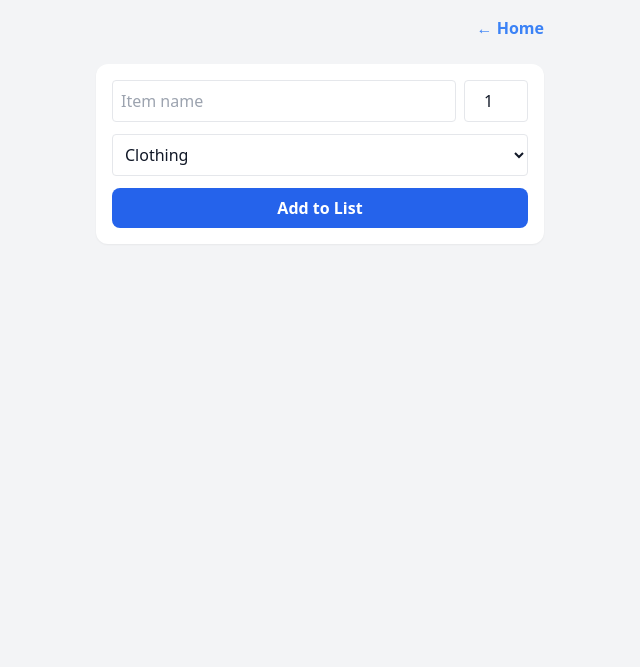
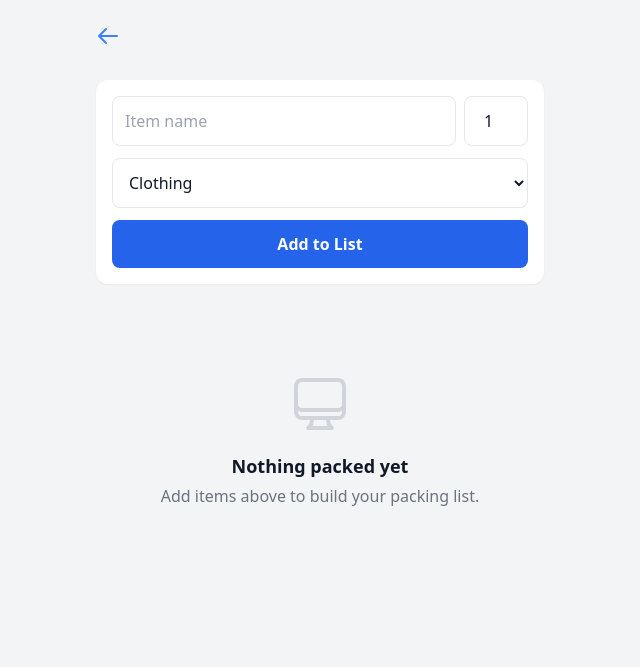
Before and after one commit to lilcheeks/travel-pack-companion, a Flask app: template templates/trip.html in a window 1280 px wide. Shown: the top 667 px of the page, without its empty margins (320-960 px from the left). Run offline with Flask 3, Linux system fonts and the light colour scheme; the template is opened without the code that fills it, so the values that code supplies are empty; some libraries are stand-ins or nearby versions.

Commit message:
some new design changes from opencode

```diff
--- a/templates/trip.html
+++ b/templates/trip.html
@@ -10,38 +10,45 @@
     <meta name="apple-mobile-web-app-status-bar-style" content="black-translucent">
 </head>
 <body class="bg-gray-100 dark:bg-gray-900 text-gray-900 dark:text-gray-100 p-4 transition-colors duration-200">
-    <div class="max-w-md mx-auto pb-20">
-        <header class="flex justify-between items-center mb-6">
-            <h1 class="text-2xl font-bold">{{ trip.name }}</h1>
-            <a href="/" class="text-blue-500 font-bold">← Home</a>
+    <div class="max-w-md mx-auto pb-24">
+        <header class="flex items-center justify-between mb-6">
+            <a href="/" class="p-2 -ml-2 text-blue-500 hover:bg-blue-50 dark:hover:bg-gray-800 rounded-lg transition-colors" title="Back to trips">
+                <svg class="w-6 h-6" fill="none" viewBox="0 0 24 24" stroke="currentColor" stroke-width="2">
+                    <path stroke-linecap="round" stroke-linejoin="round" d="M10 19l-7-7m0 0l7-7m-7 7h18" />
+                </svg>
+            </a>
+            <h1 class="text-2xl font-bold truncate">{{ trip.name }}</h1>
+            <div class="w-10"></div>
         </header>
 
         <form action="/add_item/{{ trip.id }}" method="POST" class="bg-white dark:bg-gray-800 p-4 rounded-xl shadow-sm mb-6 space-y-3">
             <div class="flex gap-2">
-                <input type="text" name="name" placeholder="Item name" required class="flex-1 p-2 border rounded dark:bg-gray-700 dark:border-gray-600">
-                <input type="number" name="quantity" value="1" class="w-16 p-2 border rounded text-center dark:bg-gray-700 dark:border-gray-600">
+                <input type="text" name="name" placeholder="Item name" required class="flex-1 p-3 border rounded-lg dark:bg-gray-800 dark:border-gray-700 dark:text-white">
+                <input type="number" name="quantity" value="1" min="1" class="w-16 p-3 border rounded-lg text-center dark:bg-gray-800 dark:border-gray-700 dark:text-white">
             </div>
-            <select name="category" class="w-full p-2 border rounded bg-white dark:bg-gray-700 dark:border-gray-600">
+            <select name="category" class="w-full p-3 border rounded-lg bg-white dark:bg-gray-800 dark:border-gray-700 dark:text-white">
                 <option value="Clothing">Clothing</option>
                 <option value="Toiletries">Toiletries</option>
                 <option value="Other">Other</option>
                 <option value="Documents">Documents</option>
             </select>
-            <button type="submit" class="w-full bg-blue-600 text-white py-2 rounded-lg font-bold">Add to List</button>
+            <button type="submit" class="w-full bg-blue-600 hover:bg-blue-700 active:bg-blue-800 text-white py-3 rounded-lg font-bold transition-colors">Add to List</button>
         </form>
 
+        {% if items %}
         <div class="space-y-6">
             {% set current_cat = namespace(val='') %}
             {% for item in items %}
                 {% if item.category != current_cat.val %}
                     {% if not loop.first %}
-                    </div> </details>
-            </div> {% endif %}
-
-            <div class="category-group">
-                <details open class="group">
+                            </div>
+                        </details>
+                    {% endif %}
+                    <details class="group">
                         <summary class="flex items-center cursor-pointer list-none py-2 outline-none">
-                        <span class="transition-transform group-open:rotate-90 mr-2 text-blue-500 text-xs">▶</span>
+                            <svg class="w-3 h-3 mr-2 text-blue-500 transition-transform group-open:rotate-90" fill="none" viewBox="0 0 24 24" stroke="currentColor" stroke-width="2.5">
+                                <path stroke-linecap="round" stroke-linejoin="round" d="M9 5l7 7-7 7" />
+                            </svg>
                             <h2 class="text-xs font-black text-gray-400 dark:text-gray-500 uppercase tracking-widest">{{ item.category }}</h2>
                         </summary>
                         <div class="space-y-3 mt-2">
@@ -49,27 +56,57 @@
                 {% endif %}
 
                 <div class="bg-white dark:bg-gray-800 p-4 rounded-xl shadow-sm flex items-center justify-between border border-transparent dark:border-gray-700">
-                <div class="flex items-center flex-1">
-                    <input type="checkbox" id="item-{{ item.id }}" class="w-6 h-6 rounded border-gray-300 dark:bg-gray-700"
+                    <div class="flex items-center flex-1 min-w-0">
+                        <input type="checkbox" id="item-{{ item.id }}"
+                            class="item-check w-6 h-6 rounded border-gray-300 dark:bg-gray-700 shrink-0"
                             {% if item.packed %}checked{% endif %} onclick="toggleItem({{ item.id }})">
-                    <label for="item-{{ item.id }}" class="ml-4 text-lg">
-                        {{ item.name }} <span class="text-gray-400 text-sm ml-1">x{{ item.quantity }}</span>
+                        <label for="item-{{ item.id }}" class="ml-4 text-lg {% if item.packed %}packed{% endif %} min-w-0">
+                            <span class="inline-block align-middle truncate">{{ item.name }}</span>
+                            <span class="text-gray-400 text-sm ml-1">x{{ item.quantity }}</span>
                         </label>
                     </div>
                     <form action="/delete_item/{{ item.id }}" method="POST" onsubmit="return confirm('Remove this item?')">
-                    <button type="submit" class="text-gray-400 hover:text-red-500 px-2 text-2xl leading-none">&times;</button>
+                        <button type="submit" title="Remove item"
+                            class="p-1 -my-1 text-gray-400 hover:text-red-500 rounded-lg transition-colors">
+                            <svg class="w-5 h-5" fill="none" viewBox="0 0 24 24" stroke="currentColor" stroke-width="2">
+                                <path stroke-linecap="round" stroke-linejoin="round" d="M19 7l-.867 12.142A2 2 0 0116.138 21H7.862a2 2 0 01-1.995-1.858L5 7m5 4v6m4-6v6m1-10V4a1 1 0 00-1-1h-4a1 1 0 00-1 1v3M4 7h16" />
+                            </svg>
+                        </button>
                     </form>
                 </div>
 
                 {% if loop.last %}
-                        </div> </details>
-                </div> {% endif %}
+                        </div>
+                    </details>
+                {% endif %}
             {% endfor %}
         </div>
+        {% else %}
+        <div class="text-center py-16 px-6">
+            <svg class="w-16 h-16 mx-auto mb-4 text-gray-300 dark:text-gray-600" fill="none" viewBox="0 0 24 24" stroke="currentColor" stroke-width="1.5">
+                <path stroke-linecap="round" stroke-linejoin="round" d="M9 17.25v1.007a3 3 0 01-.879 2.122L7.5 21h9l-.621-.621A3 3 0 0115 18.257V17.25m6-12V15a2.25 2.25 0 01-2.25 2.25H5.25A2.25 2.25 0 013 15V5.25m18 0A2.25 2.25 0 0018.75 3H5.25A2.25 2.25 0 003 5.25m18 0V12a2.25 2.25 0 01-2.25 2.25H5.25A2.25 2.25 0 013 12V5.25" />
+            </svg>
+            <h2 class="text-lg font-semibold mb-1">Nothing packed yet</h2>
+            <p class="text-gray-500 dark:text-gray-400">Add items above to build your packing list.</p>
+        </div>
+        {% endif %}
     </div>
 
     <script>
-        function toggleItem(id) { fetch(`/toggle/${id}`, { method: 'POST' }); }
+        function toggleItem(id) {
+            fetch(`/toggle/${id}`, { method: 'POST' });
+            // Immediately reflect the packed state in the UI for snappy feedback
+            const cb = document.getElementById('item-' + id);
+            const label = cb.closest('div').querySelector('label');
+            label.classList.toggle('packed', cb.checked);
+        }
     </script>
+    <style>
+        .packed {
+            color: #9ca3af !important; /* gray-400 */
+            text-decoration: line-through;
+            text-decoration-color: #9ca3af;
+        }
+    </style>
 </body>
 </html>
```
Also changed, not shown: templates/index.html (+41 -13 lines), .opencode/agents/analyze.md (added), .opencode/agents/create.md (added), .opencode/agents/critic.md (added), .opencode/agents/design.md (added), .opencode/agents/drafter.md (added), .opencode/agents/investigator.md (added), .opencode/agents/scout.md (added), .opencode/agents/tester.md (added), .playground/check_deps.py (added). Lines whose indentation alone changed are shown as unchanged.
